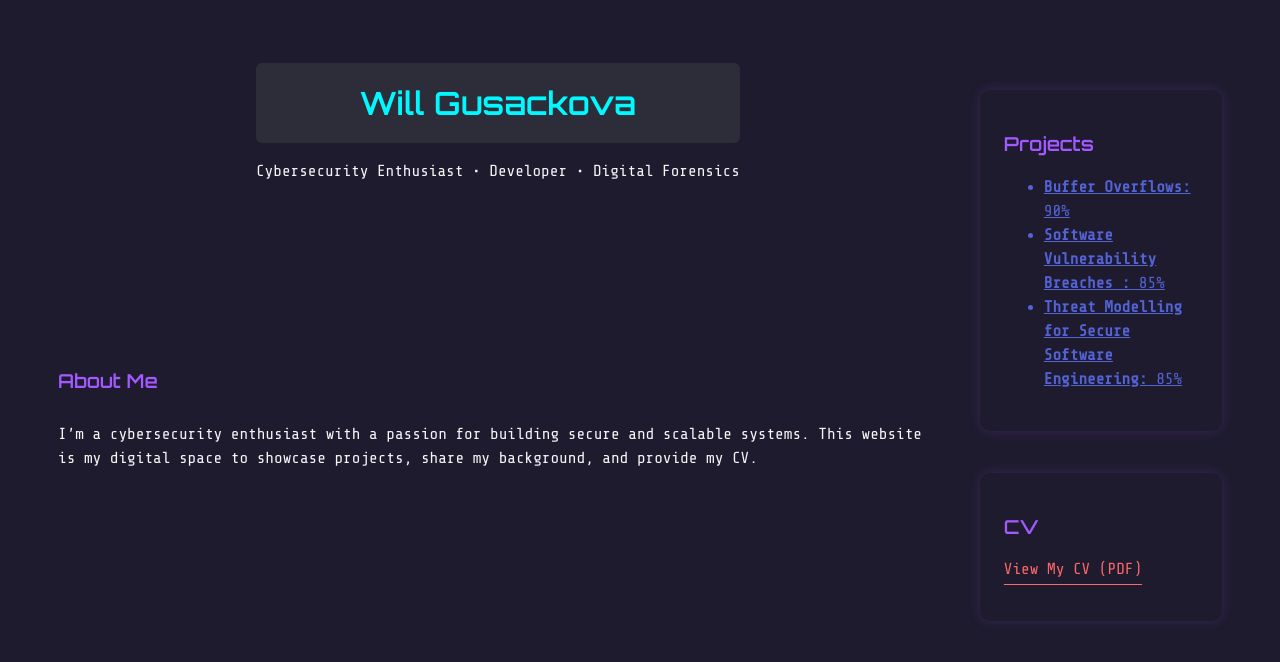
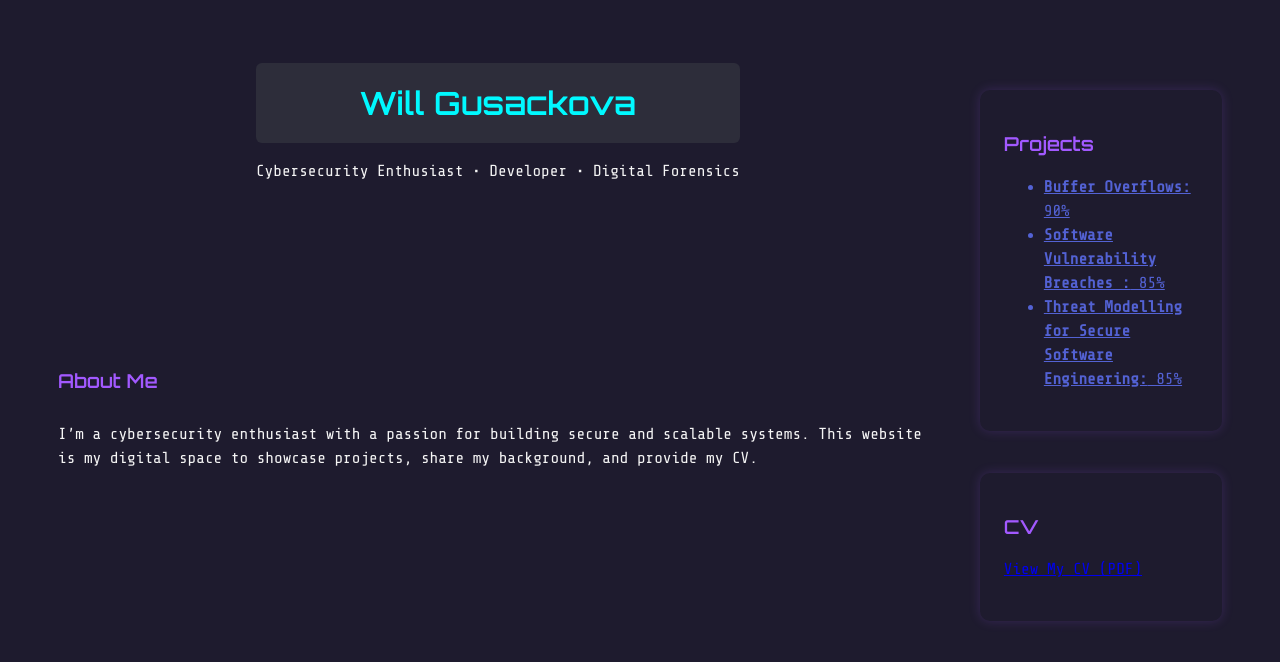
Before and after one commit to WillGusackov/Web, a React (Vite) app in the folder tasky/: page / in a window 1280 px wide. Shown: the top 662 px of the page. Built offline with nearby package versions, Linux system fonts and the light colour scheme.

Commit message:
Update CV.jsx

```diff
--- a/tasky/src/components/CV.jsx
+++ b/tasky/src/components/CV.jsx
@@ -10,9 +10,9 @@ function CV() {
     <section className="card">
       <h2 className="title">CV</h2>
       <p>
-        <a href="https://willgusackov.github.io/CV.pdf" target='_blank' rel="noopener noreferrer" className="cv_link">
-          View My CV (PDF)
-        </a>
+       <a href={`${import.meta.env.BASE_URL}CV.pdf`} target="_blank" rel="noopener noreferrer">
+  View My CV (PDF)
+</a>
       </p>
     </section>
   );
```
